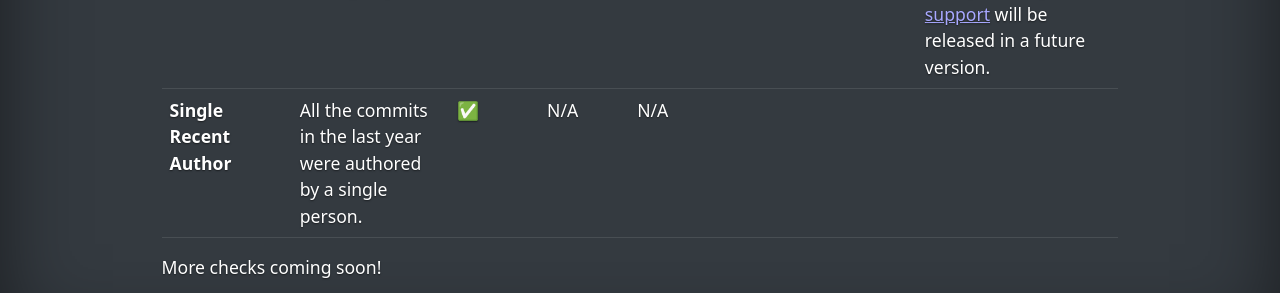
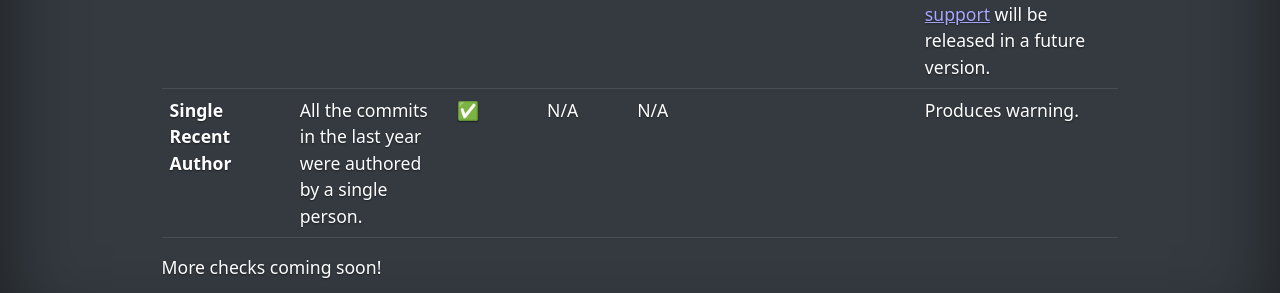
Before and after one commit to deadpendency/deadpendency.github.io, a Jekyll site: the page built from rules.html, in a window 1280 px wide. Shown: the part 1055-1348 px from the top of the page. Built offline with Jekyll 4.4.1, drawn with Linux system fonts in a browser that asks for light colours; nearby versions of some CDN libraries.

Commit message:
Add note

```diff
--- a/rules.html
+++ b/rules.html
@@ -92,7 +92,7 @@ title: Deadpendency rules
       <td>✅</td>
       <td>N/A</td>
       <td>N/A</td>
-      <td></td>
+      <td>Produces warning.</td>
     </tr>
   </tbody>
 </table>
```
